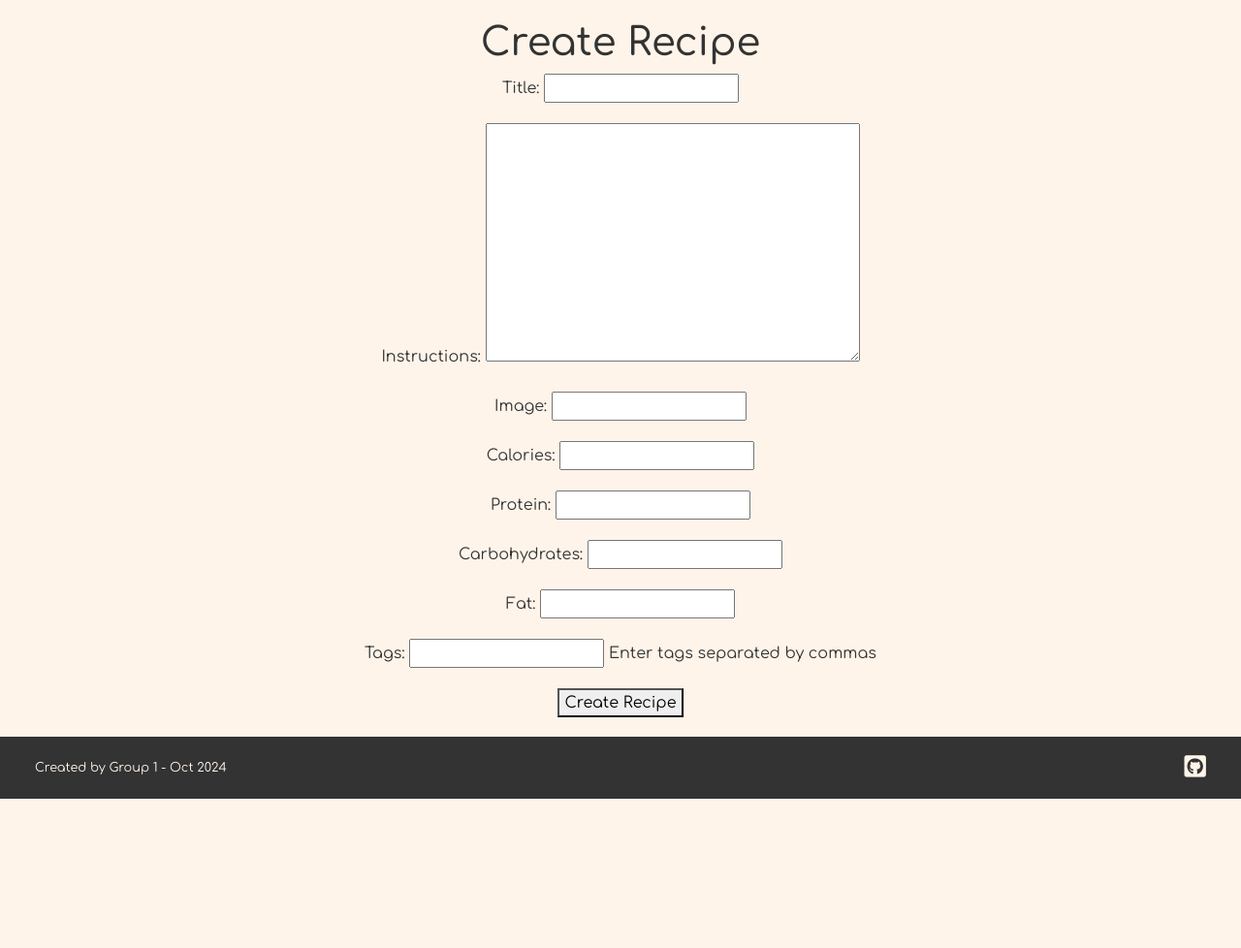
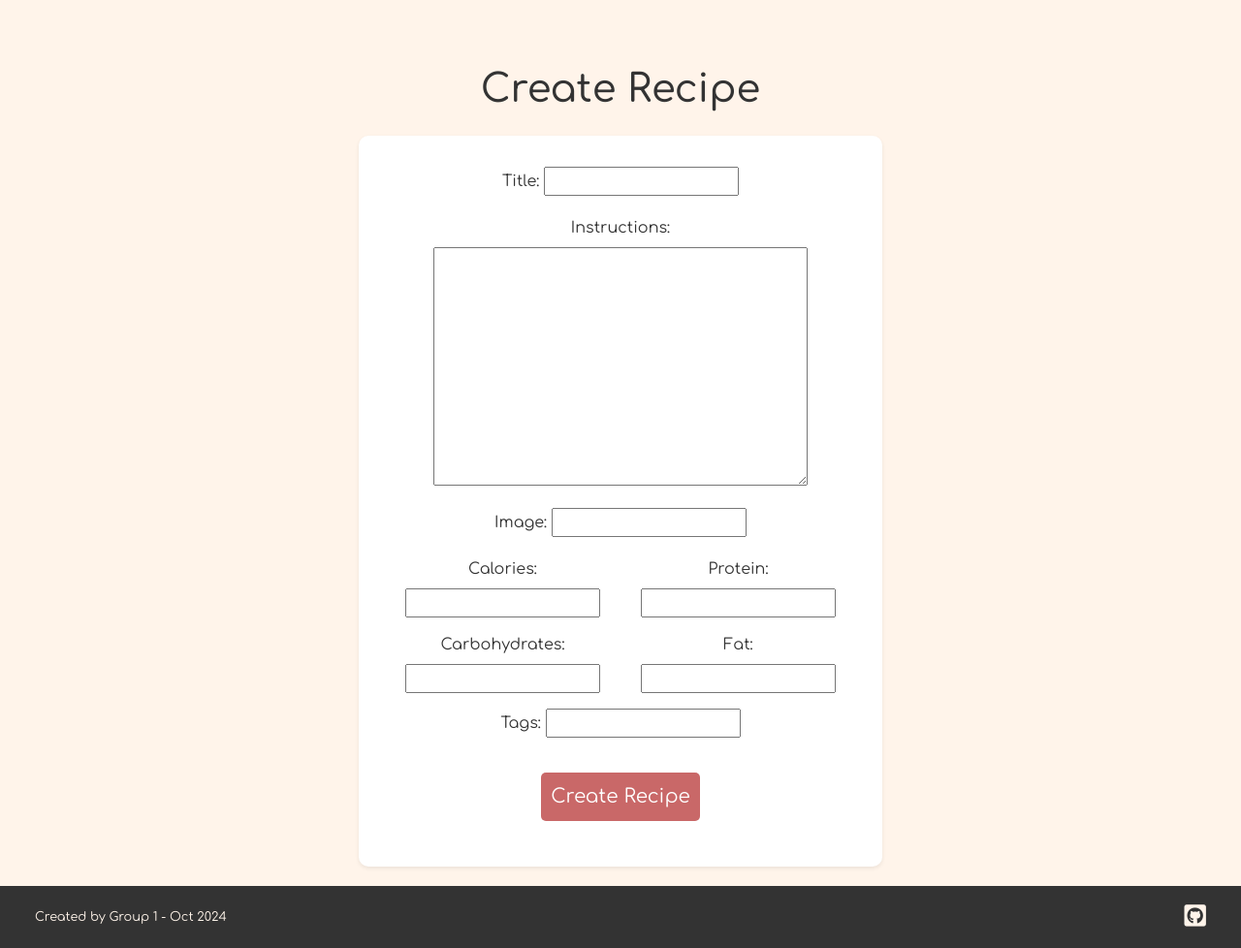
Before and after one commit to UCCS-CS4300-5300/Group1-fall2024, a Django app: page /create/ in a window 1280 px wide. Shown: the part 134-1112 px from the top of the page at 97% size. Before the commit the page ends 958 px from the top, so only its background shows below. Run offline with Django 4.2, Linux system fonts and the light colour scheme; parts of the project's set-up code (start-up, migrations or seed data) failed here and were passed over; some libraries are stand-ins or nearby versions.

Commit message:
Refactor reviews functionality: update reviews view, add delete review feature, and enhance UI for favorites and recipe detail pages

```diff
--- a/cookapp/static/styles.css
+++ b/cookapp/static/styles.css
@@ -845,7 +845,8 @@ footer .navbar-text {
   flex: 1;
 }
 
-.btn-primary-recipe {
+.btn-primary-recipe,
+ .btn-primary-recipe a{
   background-color: var(--color-primary-peach);
   border: none;
   padding: 10px;
@@ -853,10 +854,14 @@ footer .navbar-text {
   border-radius: 5px;
   cursor: pointer;
   transition: background-color 0.3s;
+  text-decoration: none;
 }
 
-.btn-primary-recipe:hover {
+.btn-primary-recipe:hover,
+ .btn-primary-recipe a {
   background-color: var(--color-dark);
+  color: var(--color-white);
+  text-decoration: none;
 }
 
 .btn-primary-favorite {
@@ -953,7 +958,9 @@ footer .navbar-text {
   display: flex;
   justify-content: space-between;
   align-items: center;
+  outline: none;
 }
+
 
 .remove-recipe {
   background: none;
@@ -1123,3 +1130,24 @@ footer .navbar-text {
   background-color: #f8f9fa;
   color: white !important;
 }
+
+/* Custom styles for the create recipe form */
+.create-recipe-card {
+  border: none;
+  border-radius: 10px;
+  overflow: hidden;
+}
+
+.create-recipe-card-body {
+  padding: 2rem;
+}
+
+.create-recipe-card-shadow-sm {
+  box-shadow: 0 4px 8px rgba(0, 0, 0, 0.1);
+}
+
+/* Disable hover effect for create recipe card */
+.create-recipe-card.no-hover:hover {
+  transform: none;
+  box-shadow: none;
+}
--- a/cookapp/templates/cookapp/create_recipe.html
+++ b/cookapp/templates/cookapp/create_recipe.html
@@ -2,11 +2,60 @@
 {% load static %}
 
 {% block content %}
-<h1>Create Recipe</h1>
-<form method="POST" enctype="multipart/form-data">
-    {% csrf_token %}
-    {{ form.as_p }}  <!-- Renders all form fields, including calories -->
-    <button type="submit">Create Recipe</button>
-</form>
+<div class="container container mt-5">
+    <h1 class="create-recipe-title text-center mb-4">Create Recipe</h1>
+    <form method="POST" enctype="multipart/form-data" class="form-horizontal">
+        {% csrf_token %}
+        <div class="row">
+            <div class="col-md-6 offset-md-3">
+                <div class="create-recipe-card card shadow-sm no-hover">
+                    <div class="create-recipe-card-body card-body">
+                        <div class="form-group">
+                            {{ form.non_field_errors }}
+                            <div class="form-row">
+                                <div class="col-md-12 mb-3">
+                                    {{ form.title.label_tag }} {{ form.title }}
+                                </div>
+                            </div>
+                            <div class="form-row">
+                                <div class="col-md-12 mb-3">
+                                    {{ form.instructions.label_tag }} {{ form.instructions }}
+                                </div>
+                            </div>
+                            <div class="form-row">
+                                <div class="col-md-12 mb-3">
+                                    {{ form.image.label_tag }} {{ form.image }}
+                                </div>
+                            </div>
+                            <div class="form-row">
+                                <div class="col-md-6 mb-3">
+                                    {{ form.calories.label_tag }} {{ form.calories }}
+                                </div>
+                                <div class="col-md-6 mb-3">
+                                    {{ form.protein.label_tag }} {{ form.protein }}
+                                </div>
+                            </div>
+                            <div class="form-row">
+                                <div class="col-md-6 mb-3">
+                                    {{ form.carbs.label_tag }} {{ form.carbs }}
+                                </div>
+                                <div class="col-md-6 mb-3">
+                                    {{ form.fat.label_tag }} {{ form.fat }}
+                                </div>
+                            </div>
+                            <div class="form-row">
+                                <div class="col-md-12 mb-3">
+                                    {{ form.tags.label_tag }} {{ form.tags }}
+                                </div>
+                            </div>
+                        </div>
+                        <div class="form-group text-center">
+                            <button type="submit" class="btn-primary-recipe btn-lg">Create Recipe</button>
+                        </div>
+                    </div>
+                </div>
+            </div>
+        </div>
+    </form>
 </div>
 {% endblock %}
--- a/cookapp/templates/cookapp/favorites.html
+++ b/cookapp/templates/cookapp/favorites.html
@@ -4,7 +4,8 @@
 
 {% block content %}
 <div class="container mt-5">
-    <h2 class="text-center">Your Favorite Recipes</h2>
+    <h2 class="display-4 font-weight-bold text-center">Your Favorite Recipes</h2>
+    <hr style="border-top: dotted 1px; border-color: gray" />
     <ul class="list-group mt-4 list-unstyled">
         {% for favorite in favorite_recipes %}
             <li class="list-group-item mb-3 text-center" style="font-size: 1.25rem;">
--- a/cookapp/templates/cookapp/reviews.html
+++ b/cookapp/templates/cookapp/reviews.html
@@ -4,8 +4,9 @@
 {% block content %}
 <div class="container mt-5">
     <h1 class="display-4 font-weight-bold text-center" style="color: #333;">Reviews</h1>
-    <hr class="my-4" style="border-color: #333;">
+    <hr style="border-top: dotted 1px; border-color: gray" />
     <div class="reviews-list mt-4">
+        {% if reviews %}
             {% for review in reviews %}
                 <div class="review-item mb-4 p-3" style="background-color: #fdfefe; border-radius: 10px; box-shadow: 0 4px 6px rgba(0,0,0,0.1);">
                     <h3 class="font-weight-bold" style="color: #333;">
@@ -22,6 +23,9 @@
                     <p class="mt-2">{{ review.review }}</p>
                 </div>
             {% endfor %}
+        {% else %}
+            <p class="text-center">No reviews available.</p>
+        {% endif %}
     </div>
 </div>
 {% endblock %}
--- a/cookapp/urls.py
+++ b/cookapp/urls.py
@@ -35,7 +35,9 @@ urlpatterns = [
 
 
     # User reviews
-    path('reviews/', views.ReviewsView.as_view(), name='reviews'),
+    path('reviews/', views.UserReviewsView.as_view(), name='reviews'),
+    path('delete_review/<int:rating_id>/', views.delete_review, name='delete_review'),
+
 
 
     # Simplified AI recipe generator
--- a/cookapp/views.py
+++ b/cookapp/views.py
@@ -1,18 +1,21 @@
 import json
 import re
+from django.views.decorators.http import require_POST
 from django.shortcuts import render, redirect, get_object_or_404
 from django.contrib.auth.views import LoginView
 from django.views.generic import ListView
 from django.contrib.auth.decorators import login_required
+from django.http import HttpResponseBadRequest
 from django.utils.decorators import method_decorator
 from django.utils.safestring import mark_safe
 from django.contrib import messages
 import inflect
+from django.contrib.auth.mixins import LoginRequiredMixin
 from django.http import JsonResponse
 from django.views import View
 from django.db.models import Q, Count
 from django.db.models import Case, When, Value, IntegerField
-
+from pkg_resources import require
 from .models import Ingredient, Recipe, UserPreference, FavoriteRecipe, Diets, Rating, RecipeIngredient
 from .forms import CreateUserForm, RecipeForm, RecipeIngredientForm
 from .decorators import unauthenticated_user
@@ -270,11 +273,32 @@ class RecipeDetailView(View):
 class ReviewsView(View):
     def get(self, request):
         reviews = Rating.objects.filter(review__isnull=False).select_related('recipe', 'user')
-        rating = Rating.objects.filter(review__isnull=False).select_related('recipe', 'user')
         context = {
             'reviews': reviews,
         }
         return render(request, 'cookapp/reviews.html', context)
+
+class UserReviewsView(LoginRequiredMixin, View):
+    def get(self, request):
+        reviews = Rating.objects.filter(user=request.user).select_related('recipe')
+        context = {
+            'reviews': reviews,
+        }
+        return render(request, 'cookapp/reviews.html', context)
+
+@require_POST
+def delete_review(request, rating_id):
+    try:
+        rating = get_object_or_404(Rating, id=rating_id)
+        recipe_id = rating.recipe.id  # Get the recipe ID before deleting the rating
+        rating.delete()
+        messages.success(request, 'Review deleted successfully')
+        return redirect('recipe_detail', id=recipe_id)
+    except Exception as e:
+        messages.error(request, f'Error deleting review: {e}')
+        return redirect('recipe_detail', id=recipe_id)
+
+
 
 class MealPlanView(View):
     def get(self, request):
```
Also changed, not shown: cookapp/templates/cookapp/index.html (+130 -93 lines), cookapp/templates/cookapp/mealPlanner.html (+30 -23 lines), cookapp/templates/cookapp/recipe_detail.html (+31 -0 lines). Lines whose indentation alone changed are shown as unchanged.
